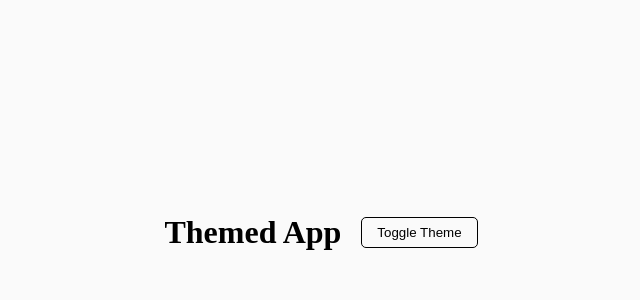
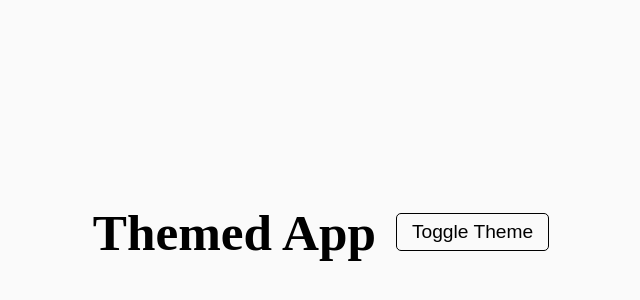
Before and after one commit to addTvb/js-theme-app, a plain HTML site: page index.html in a window 1280 px wide. Shown: the part 168-468 px from the top of the page, without its empty margins (319-959 px from the left). Drawn offline with Linux system fonts and the light colour scheme.

Commit message:
fix: changed font-size

```diff
--- a/style.css
+++ b/style.css
@@ -10,6 +10,7 @@ body, h1 {
     justify-content: center;
     gap: 20px;
     transition: all 1s;
+    font-size: 1.6rem;
 }
 .theme-wrapper[data-theme='light'] {
     background-color: #fafafa;
@@ -24,6 +25,7 @@ body, h1 {
     border: 1px solid #000;
     padding: 7px 15px;
     transition: all .3s;
+    font-size: 1.2rem;
     cursor: pointer;
 }
 .theme-wrapper[data-theme='light'] .toggle-btn {
```
